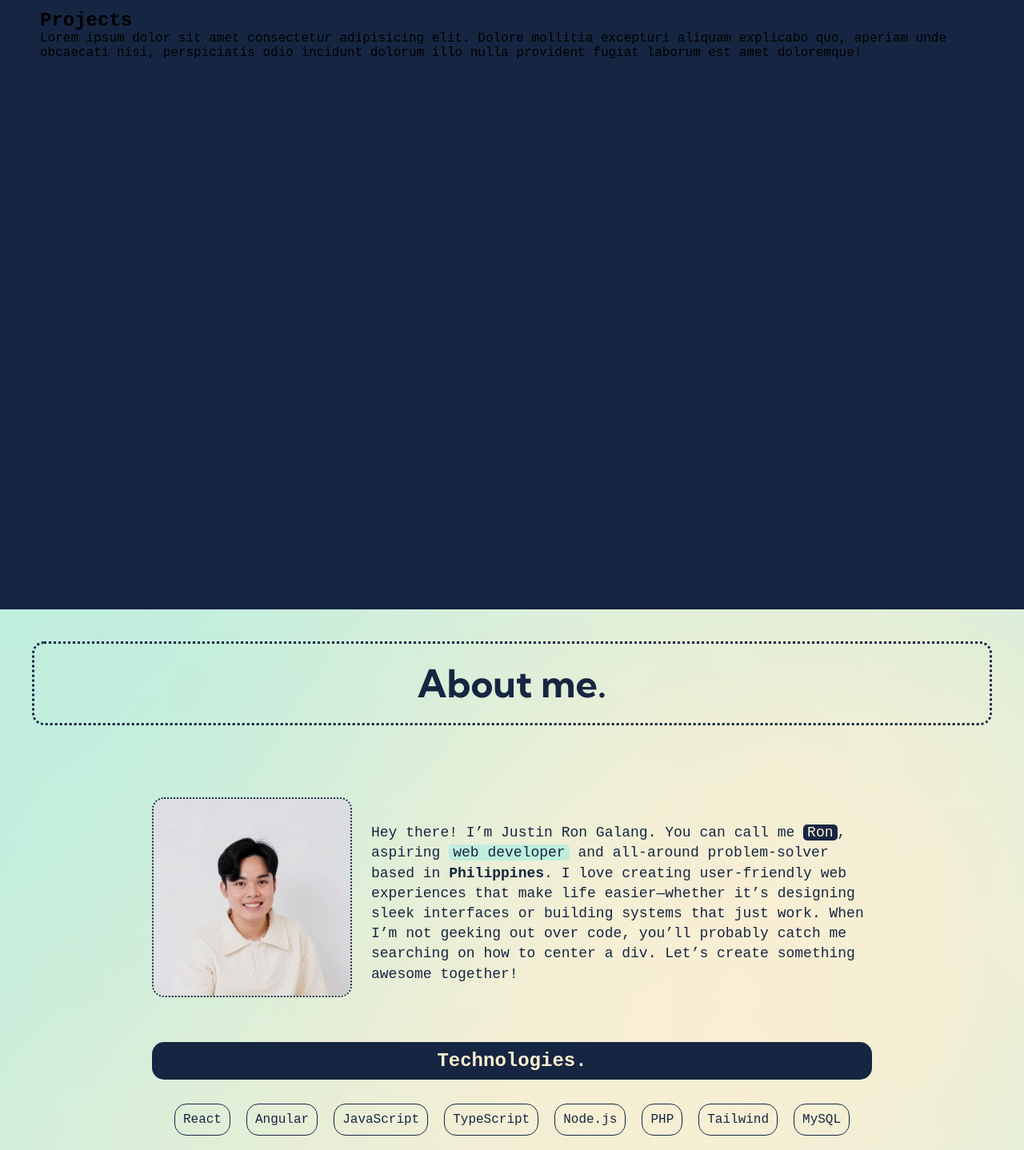
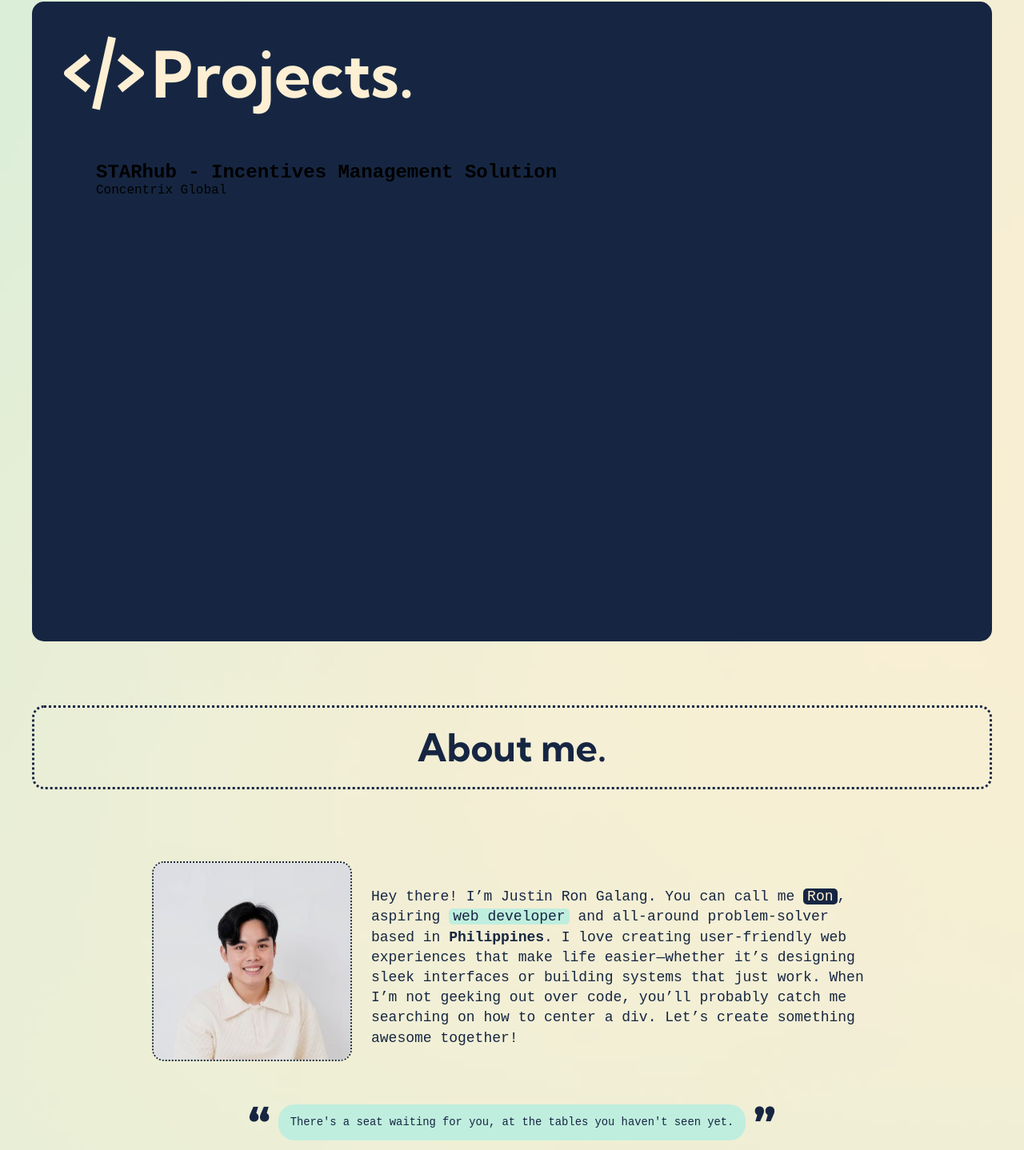
Before and after one commit to justinron31/PortofioNew, a React (Vite) app in the folder webportfolio/: page / in a window 1280 px wide. Shown: the part 838-2276 px from the top of the page at 80% size. Built offline with nearby package versions, Linux system fonts and the light colour scheme; a web font is replaced by a local one.

Commit message:
updated bg, updated resume, added project section

```diff
--- a/webportfolio/src/App.css
+++ b/webportfolio/src/App.css
@@ -1,3 +1,10 @@
+html {
+  background: url("/bg2.png");
+  background-size: cover;
+  background-repeat: no-repeat;
+  background-position: center;
+}
+
 /* The main card container */
 .main-card {
   position: relative;
@@ -146,7 +153,6 @@
   align-items: center;
   color: var(--light);
   text-align: center;
-  background-color: var(--light);
   animation: fadeIn 1s forwards;
 }
 
@@ -321,7 +327,6 @@ section {
   border: 2px dotted var(--dark);
   border-radius: 15px;
   overflow: hidden;
-  transition: all 0.3s ease;
 }
 
 .avatar img {
@@ -358,6 +363,43 @@ section {
   align-items: center;
 }
 
+.qoutes-container {
+  display: flex;
+  gap: 10px;
+  margin-top: 30px;
+  justify-content: center;
+  align-items: center;
+}
+
+.qoutes {
+  display: flex;
+  flex-direction: column;
+  border-radius: 20px;
+  padding: 15px;
+  /* border: 2px dotted var(--dark); */
+  background: var(--primary);
+  justify-content: space-between;
+}
+
+.qoutes p {
+  font-family: var(--pfont);
+  font-size: 0.75rem;
+  font-size: clamp(0.75rem, 0.7125rem + 0.1875vw, 0.9375rem);
+}
+
+.qoute-font {
+  font-size: 50px;
+  font-weight: 800;
+  font-family: var(--title);
+  color: var(--dark);
+
+  border-radius: 20px;
+}
+
+.qoutes .author {
+  align-self: flex-end;
+}
+
 .bottom-contact {
   display: flex;
   justify-content: center;
@@ -376,16 +418,39 @@ section {
 }
 
 #projects {
+  padding: 40px;
+}
+
+.project-wrapper {
+  border-radius: 15px;
   background-color: var(--dark);
+  min-height: 100vh;
+  padding: 30px;
+}
+
+.project-header {
+  display: flex;
+  align-items: center;
+  align-self: flex-start;
+}
+
+.project-header h1 {
+  color: var(--light);
+  font-size: 80px;
+  font-family: var(--name);
+}
+
+.project-header i {
+  color: var(--light);
+  font-size: 120px;
+}
+
+.project-container {
   padding: 50px;
 }
 
 #about-me,
 #info-section {
-  background: url("../public/bg2.png");
-  background-size: cover;
-  background-repeat: no-repeat;
-  background-position: center;
   color: var(--dark);
 }
 
@@ -484,7 +549,7 @@ section {
   left: 0;
   height: 10px;
   background-color: var(--dark);
-  z-index: 999;
+  z-index: 999 !important;
   transition: width 0.2s ease-out, background-color 0.2s ease-out;
   width: 100%;
   scale: 0 1;
@@ -530,6 +595,10 @@ section {
   .name-container:hover .tooltip {
     transform: translateX(80px) translateY(10px) rotate(10deg);
   }
+
+  .qoutes p {
+    text-align: center;
+  }
 }
 
 @media screen and (max-width: 376px) {
--- a/webportfolio/src/components/InfoCard.jsx
+++ b/webportfolio/src/components/InfoCard.jsx
@@ -16,6 +16,7 @@ import { TailwindDark } from "./icons/TailwindDark";
 import { MongodbDark } from "./icons/MongodbDark";
 import { FigmaDark } from "./icons/FigmaDark";
 import { IllustratorDark } from "./icons/IllustratorDark";
+import ProjectSection from "./ProjectSection";
 
 function InfoCard() {
   AOS.init();
@@ -41,12 +42,12 @@ function InfoCard() {
 
   return (
     <>
+      <div className="scroll-indicator"></div>
       <section
         id="info-section"
         className="information-card"
         style={{ display: "flex" }}
       >
-        <div className="scroll-indicator"></div>
         <div className="wrapper">
           <div className="content">
             <div className="name-logo">
@@ -131,16 +132,8 @@ function InfoCard() {
         </div>
       </section>
 
-      {/* Projects Section */}
-      <section id="projects">
-        <h1>Projects</h1>
-        <p>
-          Lorem ipsum dolor sit amet consectetur adipisicing elit. Dolore
-          mollitia excepturi aliquam explicabo quo, aperiam unde obcaecati nisi,
-          perspiciatis odio incidunt dolorum illo nulla provident fugiat laborum
-          est amet doloremque!
-        </p>
-      </section>
+      {/* Project Section */}
+      <ProjectSection />
 
       {/* Contact Me Section */}
       <section id="about-me">
@@ -152,14 +145,23 @@ function InfoCard() {
           <div className="section-content">
             <div className="intro">
               <a>
-                <div data-aos="fade-right">
-                  <div className="avatar">
-                    <img src={Me} alt="Ron Galang" />
-                  </div>
+                <div
+                  className="avatar"
+                  data-aos="fade-right"
+                  data-aos-anchor="#about-me"
+                  data-aos-offset="500"
+                  data-aos-duration="500"
+                >
+                  <img src={Me} alt="Ron Galang" />
                 </div>
               </a>
 
-              <p data-aos="fade-left">
+              <p
+                data-aos="fade-left"
+                data-aos-anchor="#about-me"
+                data-aos-offset="500"
+                data-aos-duration="500"
+              >
                 Hey there! I’m Justin Ron Galang. You can call me{" "}
                 <span className="highlight-dark">Ron</span>, aspiring{" "}
                 <span className="highlight-primary">web developer</span> and
@@ -171,6 +173,23 @@ function InfoCard() {
                 create something awesome together!
               </p>
             </div>
+
+            <div data-aos="fade-down">
+              {" "}
+              <div className="qoutes-container">
+                <span className="qoute-font">&ldquo;</span>
+                <div className="qoutes">
+                  <p>
+                    There&apos;s a seat waiting for you, at the tables you
+                    haven&apos;t seen yet.{" "}
+                  </p>
+
+                  {/* <p className="author">-Mackie</p> */}
+                </div>
+                <span className="qoute-font">&rdquo;</span>
+              </div>
+            </div>
+
             <div data-aos="flip-up" className="techstack-container">
               <div className="skills">
                 <h1>Technologies.</h1>
@@ -256,15 +275,19 @@ function InfoCard() {
               </div>
             </div>
 
-            <div data-aos="fade-up" className="bottom-contact">
-              <a href={CV} download>
+            <div className="bottom-contact">
+              <a data-aos="fade-right" href={CV} download>
                 <div className="bottom-icon">
                   <i className="bx bx-down-arrow-alt"></i>
                   <p>Download CV</p>
                 </div>
               </a>
 
-              <a href="#info-section" onClick={handleConnectClick}>
+              <a
+                data-aos="fade-left"
+                href="#info-section"
+                onClick={handleConnectClick}
+              >
                 <div className="bottom-icon">
                   <i className="bx bx-code-alt"></i>
                   <p>Let&apos;s Connect</p>
--- /dev/null
+++ b/webportfolio/src/components/ProjectSection.jsx
@@ -0,0 +1,27 @@
+function ProjectSection() {
+  return (
+    <>
+      {/* Projects Section */}
+      <section id="projects">
+        <div className="project-wrapper">
+          <div className="project-header">
+            <i className="bx bx-code-alt"></i>
+            <h1> Projects.</h1>
+          </div>
+          <div className="project-container">
+            <div className="project-content">
+              <div className="project-name">
+                <h2> STARhub - Incentives Management Solution</h2>
+                <p>Concentrix Global</p>
+              </div>
+
+              <div className="project-description"></div>
+            </div>
+          </div>
+        </div>
+      </section>
+    </>
+  );
+}
+
+export default ProjectSection;
```
Also changed, not shown: 1 other file (tests, documents, lock files or other folders).
